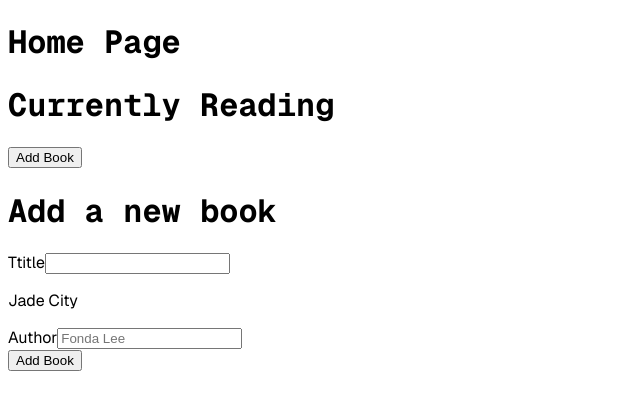
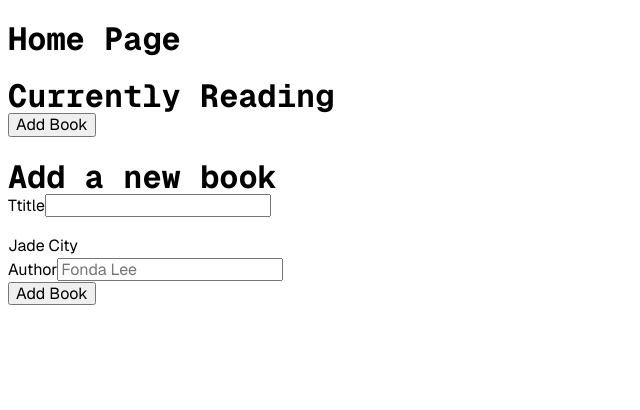
Before and after one commit to kalefed/onmyshelf, a Next.js app in the folder client/: page / in a window 1280 px wide. Shown: the top 410 px of the page, without its empty margins (0-640 px from the left). Built offline with nearby package versions, Linux system fonts and the light colour scheme.

Commit message:
Add CSS reset

```diff
--- a/client/app/globals.css
+++ b/client/app/globals.css
@@ -15,3 +15,96 @@
 h6 {
     font-family: var(--font-geist-mono), monospace;
 }
+
+
+
+/* Box sizing rules */
+*,
+*::before,
+*::after {
+    box-sizing: border-box;
+}
+
+/* Prevent font size inflation */
+html {
+    -moz-text-size-adjust: none;
+    -webkit-text-size-adjust: none;
+    text-size-adjust: none;
+}
+
+/* Remove default margin in favour of better control in authored CSS */
+body,
+h1,
+h2,
+h3,
+h4,
+p,
+figure,
+blockquote,
+dl,
+dd {
+    margin-block-end: 0;
+}
+
+/* Remove list styles on ul, ol elements with a list role, which suggests default styling will be removed */
+ul[role='list'],
+ol[role='list'] {
+    list-style: none;
+}
+
+/* Set core body defaults */
+body {
+    min-height: 100vh;
+    line-height: 1.5;
+}
+
+/* Set shorter line heights on headings and interactive elements */
+h1,
+h2,
+h3,
+h4,
+button,
+input,
+label {
+    line-height: 1.1;
+}
+
+/* Balance text wrapping on headings */
+h1,
+h2,
+h3,
+h4 {
+    text-wrap: balance;
+}
+
+/* A elements that don't have a class get default styles */
+a:not([class]) {
+    text-decoration-skip-ink: auto;
+    color: currentColor;
+}
+
+/* Make images easier to work with */
+img,
+picture {
+    max-width: 100%;
+    display: block;
+}
+
+/* Inherit fonts for inputs and buttons */
+input,
+button,
+textarea,
+select {
+    font-family: inherit;
+    font-size: inherit;
+}
+
+/* Make sure textareas without a rows attribute are not tiny */
+textarea:not([rows]) {
+    min-height: 10em;
+}
+
+/* Anything that has been anchored to should have extra scroll margin */
+:target {
+    scroll-margin-block: 5ex;
+}
```
